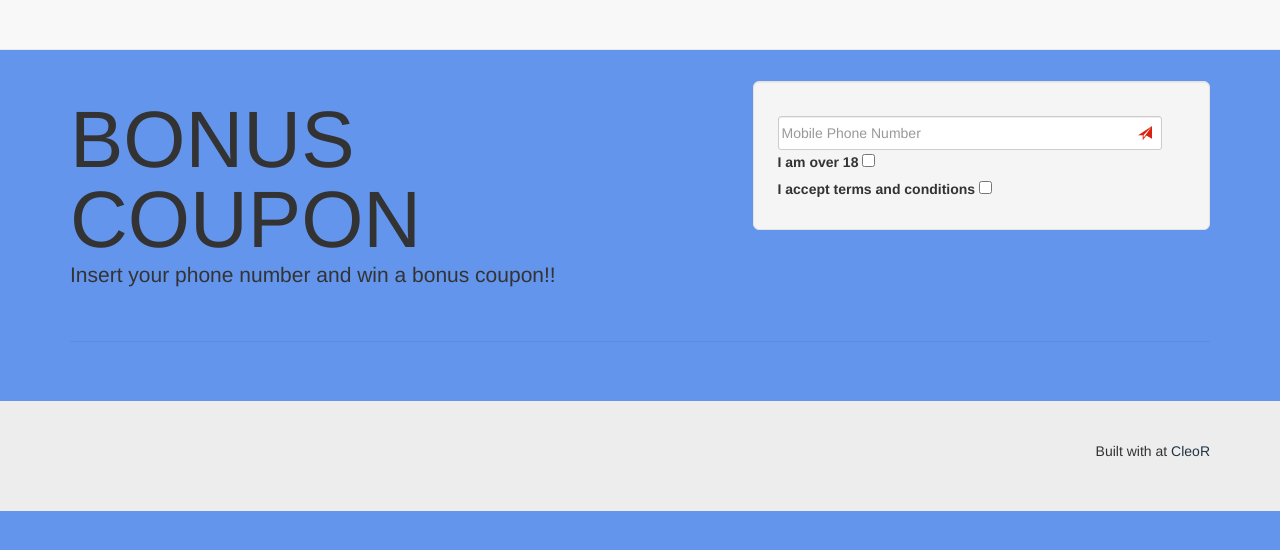
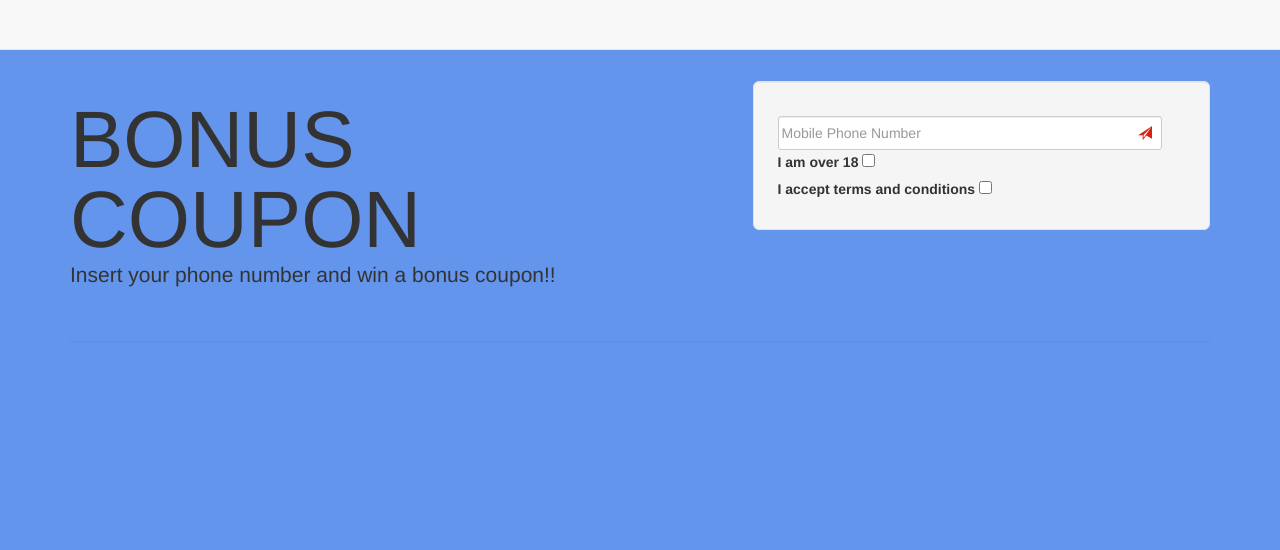
Before and after one commit to cleo58/bonusCouponAapp, a website: page public/index.html in a window 1280 px wide. Drawn offline with Linux system fonts and the light colour scheme.

Commit message:
index modified

```diff
--- a/public/index.html
+++ b/public/index.html
@@ -99,17 +99,7 @@
     </div>
   </div>
 
-  <footer>
-    <div class="container">
-      <div class="row">
-        <div class="col-sm-6">
-        </div>
-        <div class="col-sm-6">
-          <p class="pull-right">Built with at <a href="#">CleoR</a></p>
-        </div>
-      </div>
-    </div>
-  </footer>
+
   <!-- script references -->
   <script src="js\jquery-3.1.1.min.js"></script>
   <script src="js\angular.min.js"></script>
```
